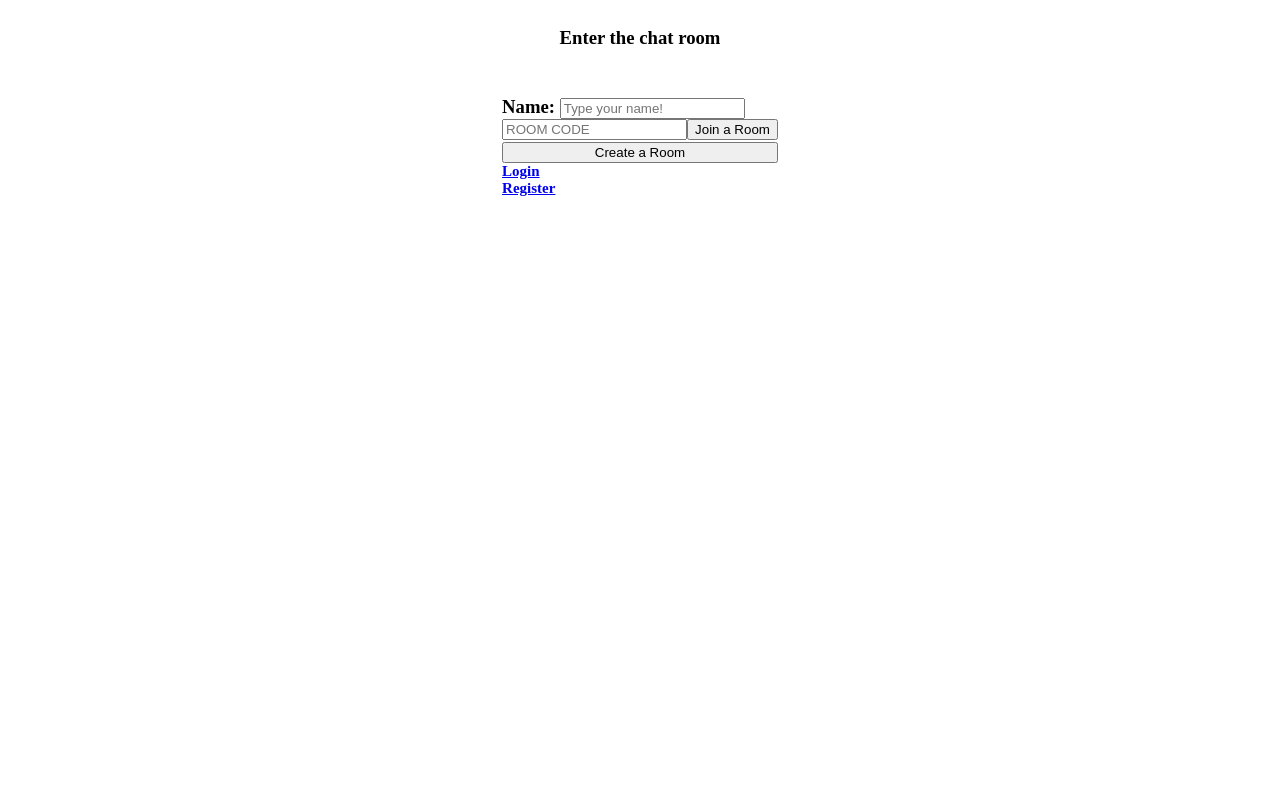
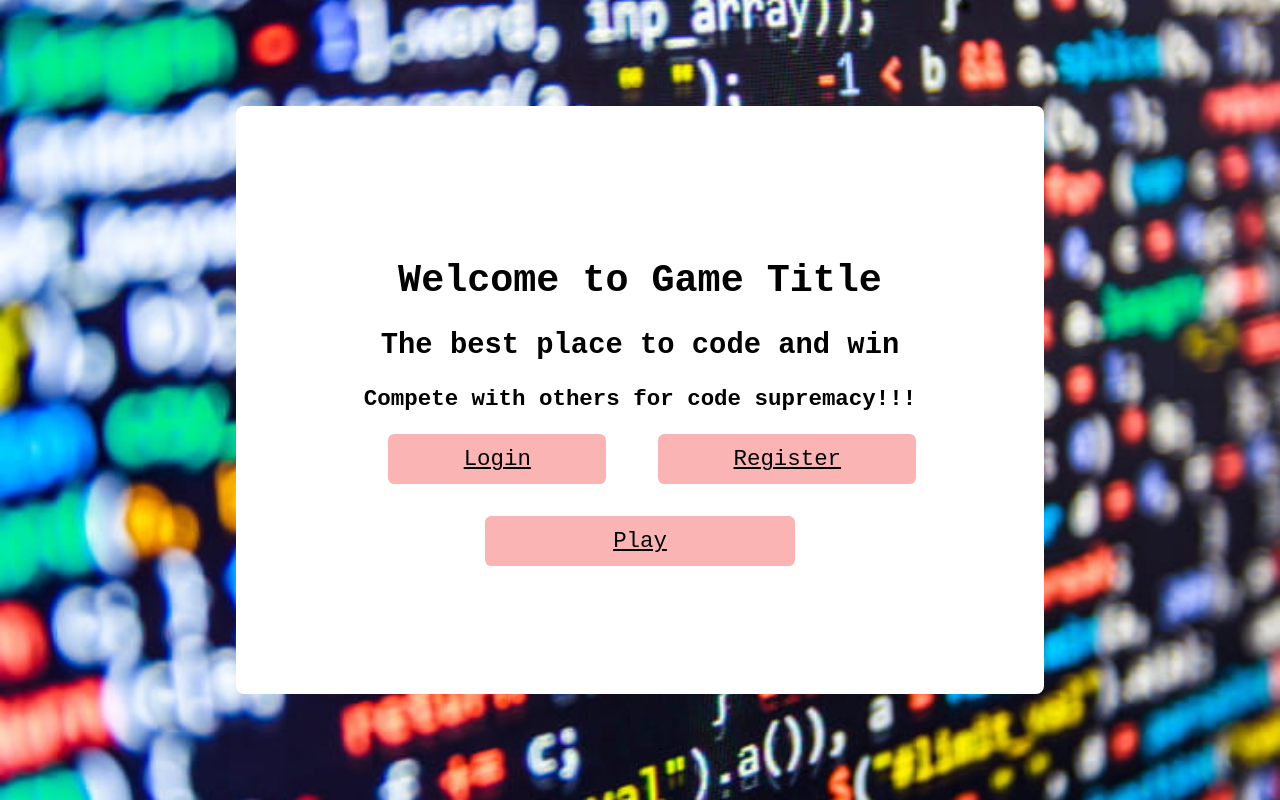
Before and after one commit to FerRojasChoco/chatroom_project, a Flask app: page / in a window 1280 px wide. Run offline with Flask 3, Linux system fonts and the light colour scheme; the visitor is signed in with stand-in values (Sample User, id 1); some libraries are stand-ins or nearby versions.

Commit message:
added intro.html, changed default route to intro, added UI changes to intro, login, register. Some files still need work and rework

```diff
--- a/main.py
+++ b/main.py
@@ -40,6 +40,11 @@ def generate_unique_code(length):
 #~~~ Route defs for each site/page ~~~#
 #the @app.something is for defining things about each page
 @app.route("/", methods=["POST", "GET"])    #defines methods applicable in this route
+@app.route("/")
+def intro():
+   return render_template("intro.html")
+
+@app.route("/home", methods=["GET","POST"])
 def home():
     session.clear() #resets when entering "home" again
     if request.method == "POST":
--- a/static/css/style.css
+++ b/static/css/style.css
@@ -1,8 +1,65 @@
-.content{
+body {
+    background: #84c6ff url('/static/images/code2.jpg') center/cover fixed no-repeat;
+    margin: 0;
+    font-family: 'Courier New', Courier, monospace;
+  }
+#centering_using_grid{
+    display: grid;
+    height: 100vh;
+    place-items: center;
+}
+.intro_1{
+    justify-content: center;
+    font-size: larger;
+    background-color: rgb(255, 255, 255);
+    text-align: center;
+    padding: 8rem;
+    border-radius: .5rem;
+}
+
+.login_register{
+    justify-content: center;
+    font-size: larger;
+    background-color: rgb(255, 255, 255);
+    text-align: center;
+    padding: 5rem;
+    border-radius: .5rem;
+    margin-top: 0;
+}
+
+.buttons_for_login_and_signup{
     display: flex;
     align-items: center;
     justify-content: center;
+    gap: 5%;
 }
+
+.button{
+    display: inline-block;
+    padding: .75rem 4.7rem;
+    margin-left: auto;
+    margin-right: 0;
+    background-color: #fbb4b4;
+    border: none;
+    font-family: 'Courier New', Courier, monospace;
+    text-decoration: underline;
+    cursor: pointer;
+    font-size: 1.4rem;
+    border-radius: .4rem;
+    transition: transform 0.3s ease,
+    box-shadow 0.3s ease;
+}
+
+.button:hover {
+    transform: translateY(-5px);
+    box-shadow: 0 8px 20px rgba(0,0,0,0.2);
+    background-color: #ff4a4a;
+  }
+
+  a:link{color:inherit}
+a:active{color:inherit}
+a:visited{color:inherit}
+a:hover{color:inherit}
 
 .buttons{
     display: flex;
@@ -70,12 +127,58 @@ h2{
 }
 
 /* Style for login and register */
+
 .login{
-    font-size: 15px;
+    font-size: 1.4rem;
 
 }
 
 .register{
-    font-size: 15px;
+    font-size: 1.4rem;
 
 }
+
+.play_button{
+    margin-top: 2rem;
+    padding: .75rem 8rem;
+}
+
+.columnwise{
+    display: grid;
+    row-gap: 1rem;
+    width: 100%;
+    padding: 0.5rem;
+    justify-items: center;
+
+
+}
+
+.columnwise input {
+  font-size: 1.25rem;
+  padding: 0.75rem;
+  box-sizing: border-box;
+  width: 75%;
+}
+
+.columnwise button,
+.columnwise input[type="submit"] {
+  font-size: 1.25rem;
+  padding: 0.75rem;
+  background-color: #fbb4b4;
+  border: none;
+  border-radius: .5rem;
+  cursor: pointer;
+  transition: transform 0.3s ease,
+    box-shadow 0.3s ease;
+}
+
+.columnwise input[type="submit"]:link{
+    text-decoration: none;
+}
+
+.columnwise input[type="submit"]:hover{
+    text-decoration: none;
+     transform: translateY(-2px);
+    box-shadow: 0 8px 20px rgba(0,0,0,0.2);
+    background-color: #ff4a4a;
+}
--- a/templates/home.html
+++ b/templates/home.html
@@ -1,5 +1,7 @@
 {% extends 'base.html' %}
 {% block content %}
+<div id="centering_using_grid">
+        <div class="intro_1">
         <form method="post" class="buttons">
             <h3>Enter the chat room<h3>
             <div>
@@ -34,4 +36,6 @@
         <div class="register">
             <a href="{{url_for('register')}}">Register</a>
         </div>
+    </div>
+</div>
 {% endblock %}
--- /dev/null
+++ b/templates/intro.html
@@ -0,0 +1,22 @@
+{% extends 'base.html' %}
+{% block content %}
+<div id="centering_using_grid">
+    <div class="intro_1">
+        <h1>Welcome to Game Title</h1>
+        <h2>The best place to code and win</h2>
+        <h3>Compete with others for code supremacy!!!</h3>
+
+        <div class="buttons_for_login_and_signup">
+            <button type="button" class="button login" onclick="window.location='{{url_for('login')}}'">
+                Login
+            </button>
+            <button type="button" class="register button" onclick="window.location='{{url_for('register')}}'">
+                Register
+            </button>
+        </div>
+        <button type="button" class="button play_button" onclick="window.location='{{url_for('home')}}'">
+            Play
+        </button>
+    </div>
+</div>
+{% endblock %}
```
Also changed, not shown: templates/login.html (+7 -3 lines), templates/register.html (+9 -2 lines), static/images/code1.png (added), static/images/code2.jpg (added), static/images/code3.jpg (added), static/images/code4.webp (added), static/images/code5.jpeg (added). Lines whose indentation alone changed are shown as unchanged.
